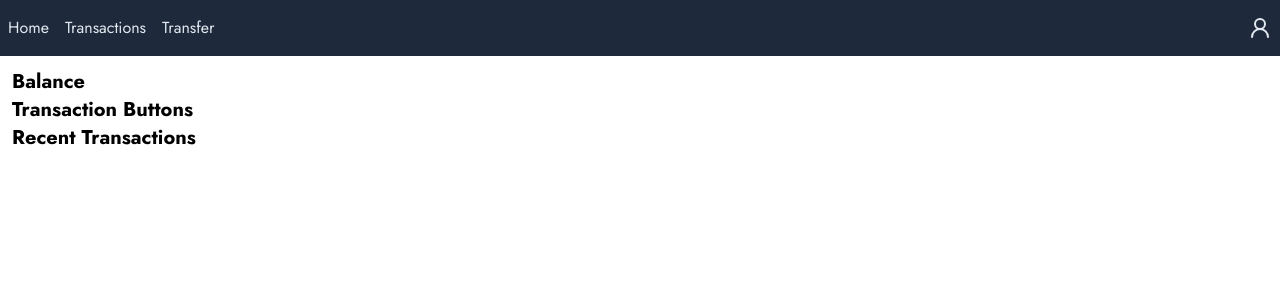
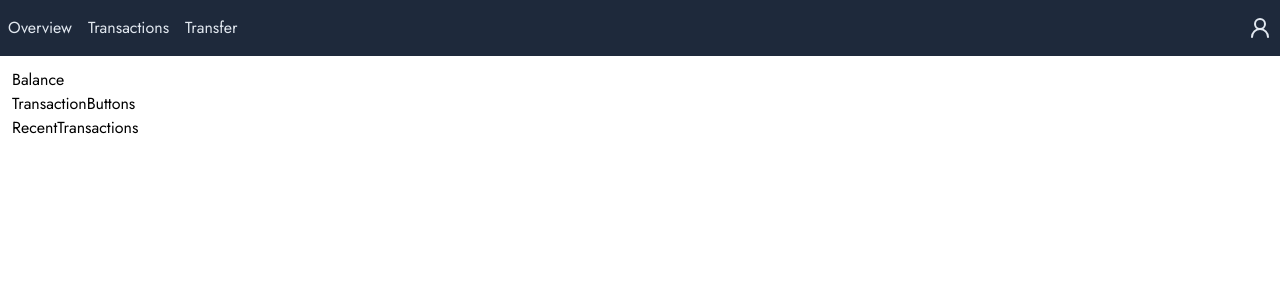
Before and after one commit to iamarale/finance-app, a React (Vite) app: page / in a window 1280 px wide. Shown: the top 300 px of the page. Built offline with nearby package versions, Linux system fonts and the light colour scheme.

Commit message:
feat: updated currency components

```diff
--- a/src/components/Balance.tsx
+++ b/src/components/Balance.tsx
@@ -1,7 +1,3 @@
 export default function Balance() {
-  return (
-    <section className="">
-      <h1 className="text-xl font-bold"> Balance</h1>
-    </section>
-  );
+  return <div>Balance</div>;
 }
--- a/src/components/Header.tsx
+++ b/src/components/Header.tsx
@@ -3,15 +3,24 @@ import { User2 } from "lucide-react";
 
 export default function Header() {
   return (
-    <header className="py-4 px-2 bg-slate-800 text-slate-200 flex justify-between">
-      <nav className="flex gap-4">
-        <Link to="/">Home</Link>
-        <Link to="/transactions">Transactions</Link>
-        <Link to="/transfer">Transfer</Link>
-      </nav>
-      <span className="cursor-pointer">
+    <header className="py-4 px-2 bg-slate-800 text-slate-200">
+      <div className="container mx-auto flex justify-between">
+        <nav className="flex gap-4">
+          <Link className="hover:text-slate-400 duration-150" to="/">
+            Overview
+          </Link>
+          <Link
+            className="hover:text-slate-400 duration-150"
+            to="/transactions"
+          >
+            Transactions
+          </Link>
+          <Link className="hover:text-slate-400 duration-150" to="/transfer">
+            Transfer
+          </Link>
+        </nav>
         <User2 />
-      </span>
+      </div>
     </header>
   );
 }
--- a/src/components/RecentTransactions.tsx
+++ b/src/components/RecentTransactions.tsx
@@ -1,7 +1,3 @@
 export default function RecentTransactions() {
-  return (
-    <section className="">
-      <h1 className="text-xl font-bold"> Recent Transactions</h1>
-    </section>
-  );
+  return <div>RecentTransactions</div>;
 }
--- a/src/components/TransactionButtons.tsx
+++ b/src/components/TransactionButtons.tsx
@@ -1,7 +1,3 @@
 export default function TransactionButtons() {
-  return (
-    <section className="">
-      <h1 className="text-xl font-bold">Transaction Buttons</h1>
-    </section>
-  );
+  return <div>TransactionButtons</div>;
 }
--- a/src/components/ui/button.tsx
+++ /dev/null
@@ -1,57 +0,0 @@
-import * as React from "react"
-import { Slot } from "@radix-ui/react-slot"
-import { cva, type VariantProps } from "class-variance-authority"
-
-import { cn } from "@/lib/utils"
-
-const buttonVariants = cva(
-  "inline-flex items-center justify-center whitespace-nowrap rounded-md text-sm font-medium transition-colors focus-visible:outline-none focus-visible:ring-1 focus-visible:ring-slate-950 disabled:pointer-events-none disabled:opacity-50 dark:focus-visible:ring-slate-300",
-  {
-    variants: {
-      variant: {
-        default:
-          "bg-slate-900 text-slate-50 shadow hover:bg-slate-900/90 dark:bg-slate-50 dark:text-slate-900 dark:hover:bg-slate-50/90",
-        destructive:
-          "bg-red-500 text-slate-50 shadow-sm hover:bg-red-500/90 dark:bg-red-900 dark:text-slate-50 dark:hover:bg-red-900/90",
-        outline:
-          "border border-slate-200 bg-white shadow-sm hover:bg-slate-100 hover:text-slate-900 dark:border-slate-800 dark:bg-slate-950 dark:hover:bg-slate-800 dark:hover:text-slate-50",
-        secondary:
-          "bg-slate-100 text-slate-900 shadow-sm hover:bg-slate-100/80 dark:bg-slate-800 dark:text-slate-50 dark:hover:bg-slate-800/80",
-        ghost: "hover:bg-slate-100 hover:text-slate-900 dark:hover:bg-slate-800 dark:hover:text-slate-50",
-        link: "text-slate-900 underline-offset-4 hover:underline dark:text-slate-50",
-      },
-      size: {
-        default: "h-9 px-4 py-2",
-        sm: "h-8 rounded-md px-3 text-xs",
-        lg: "h-10 rounded-md px-8",
-        icon: "h-9 w-9",
-      },
-    },
-    defaultVariants: {
-      variant: "default",
-      size: "default",
-    },
-  }
-)
-
-export interface ButtonProps
-  extends React.ButtonHTMLAttributes<HTMLButtonElement>,
-    VariantProps<typeof buttonVariants> {
-  asChild?: boolean
-}
-
-const Button = React.forwardRef<HTMLButtonElement, ButtonProps>(
-  ({ className, variant, size, asChild = false, ...props }, ref) => {
-    const Comp = asChild ? Slot : "button"
-    return (
-      <Comp
-        className={cn(buttonVariants({ variant, size, className }))}
-        ref={ref}
-        {...props}
-      />
-    )
-  }
-)
-Button.displayName = "Button"
-
-export { Button, buttonVariants }
```
